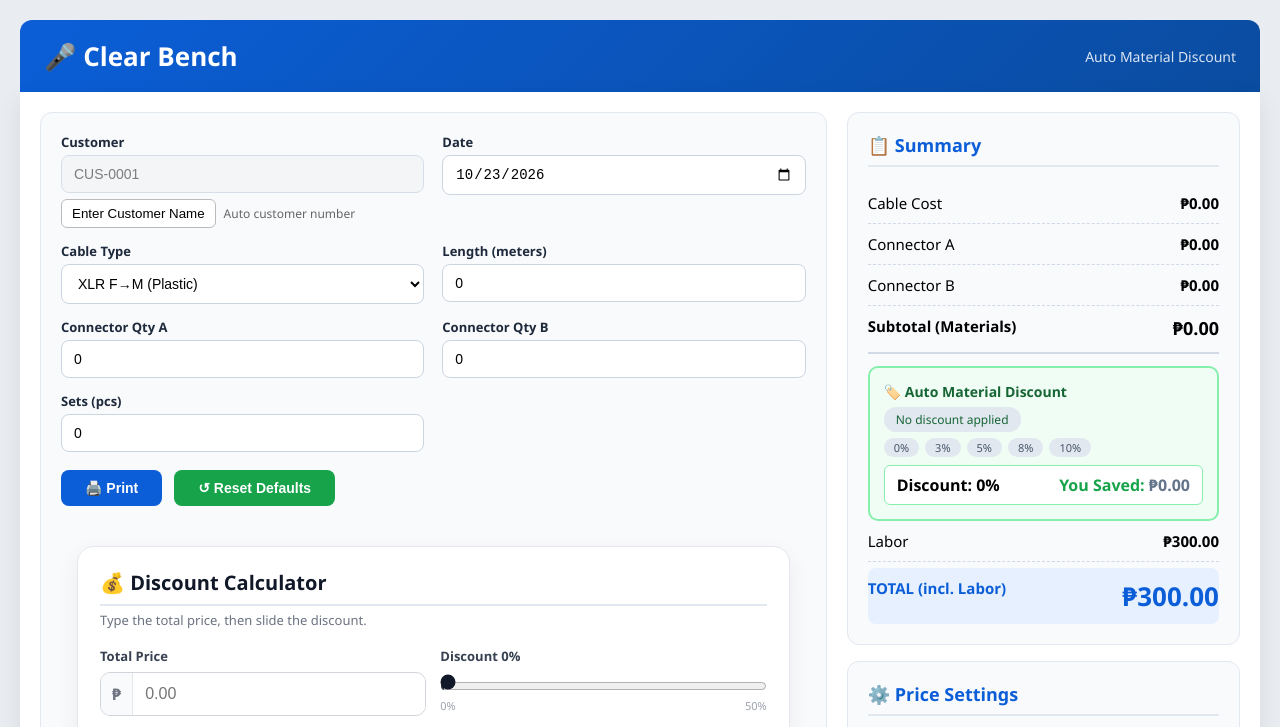
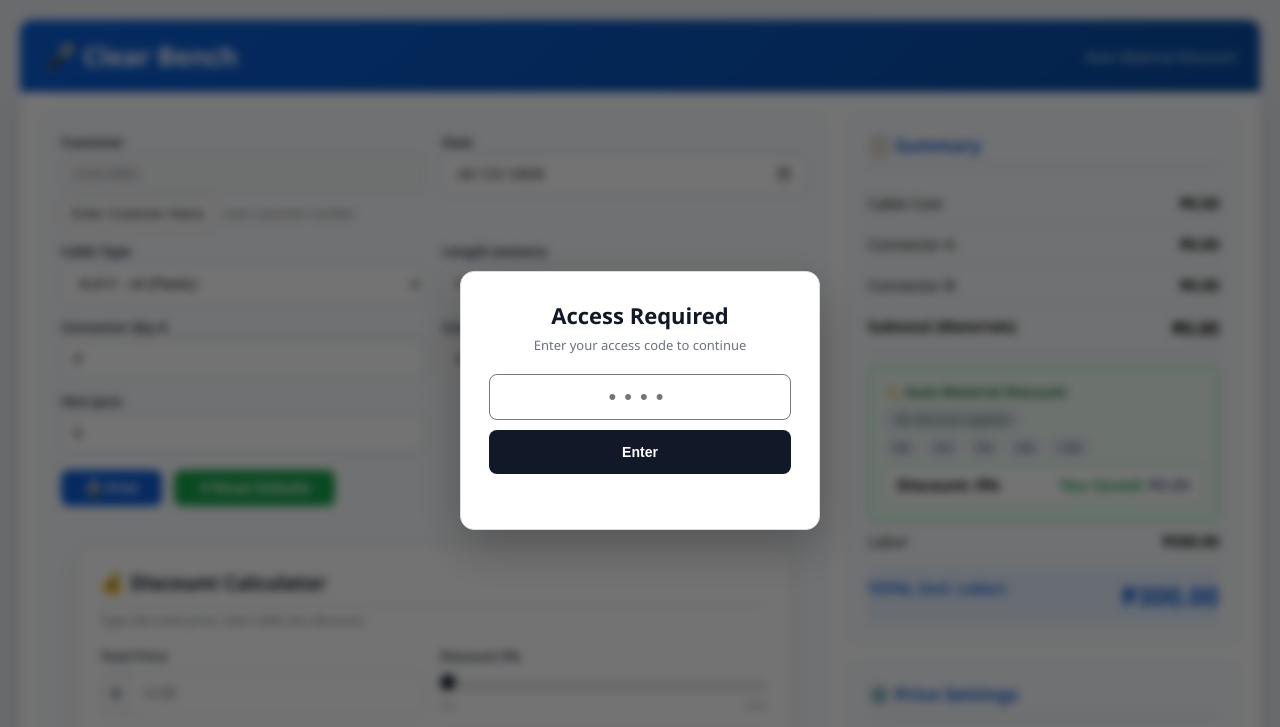
Before and after one commit to ProjexaCreator/madeC, a plain HTML site: page index.html in a window 1280 px wide. Shown: the top 727 px of the page. Drawn offline with Linux system fonts and the light colour scheme.

Commit message:
Add access gate with code validation

```diff
--- a/index.html
+++ b/index.html
@@ -313,8 +313,93 @@
 }
 </style>
 
+
+<style>
+#accessGate{
+  position:fixed;
+  inset:0;
+  z-index:99999;
+  display:flex;
+  align-items:center;
+  justify-content:center;
+  background:rgba(0,0,0,.55);
+  backdrop-filter:blur(5px);
+}
+.access-box{
+  width:min(360px,calc(100% - 40px));
+  box-sizing:border-box;
+  background:#fff;
+  border:1px solid #ddd;
+  border-radius:14px;
+  padding:28px;
+  text-align:center;
+  box-shadow:0 18px 50px rgba(0,0,0,.25);
+}
+.access-title{
+  font-size:22px;
+  font-weight:800;
+  color:#111827;
+  margin-bottom:6px;
+}
+.access-subtitle{
+  font-size:13px;
+  color:#6b7280;
+  margin-bottom:20px;
+}
+#accessCode{
+  width:100%;
+  box-sizing:border-box;
+  height:46px;
+  border:1px solid #cfd3d8;
+  border-radius:8px;
+  text-align:center;
+  font-size:22px;
+  letter-spacing:8px;
+  outline:none;
+  margin-bottom:10px;
+}
+#accessCode:focus{
+  border-color:#777;
+}
+#accessBtn{
+  width:100%;
+  height:44px;
+  border:0;
+  border-radius:8px;
+  background:#111827;
+  color:#fff;
+  font-size:14px;
+  font-weight:700;
+  cursor:pointer;
+}
+#accessBtn:hover{
+  opacity:.9;
+}
+#accessError{
+  min-height:18px;
+  margin-top:9px;
+  font-size:12px;
+  color:#b91c1c;
+}
+body.access-locked{
+  overflow:hidden;
+}
+</style>
+
 </head>
 <body>
+
+<div id="accessGate">
+  <div class="access-box">
+    <div class="access-title">Access Required</div>
+    <div class="access-subtitle">Enter your access code to continue</div>
+    <input id="accessCode" type="password" inputmode="numeric"
+           maxlength="4" placeholder="••••" autocomplete="off">
+    <button type="button" id="accessBtn">Enter</button>
+    <div id="accessError"></div>
+  </div>
+</div>
+
 
 <header>
   <span>🎤 Audio Cable</span>
@@ -883,5 +968,37 @@ document.addEventListener('DOMContentLoaded', function () {
 })();
 </script>
 
+
+<script>
+(function(){
+  const CORRECT_CODE = "0131";
+  const gate = document.getElementById("accessGate");
+  const input = document.getElementById("accessCode");
+  const button = document.getElementById("accessBtn");
+  const error = document.getElementById("accessError");
+
+  document.body.classList.add("access-locked");
+
+  function checkCode(){
+    if(input.value === CORRECT_CODE){
+      gate.style.display = "none";
+      document.body.classList.remove("access-locked");
+      input.value = "";
+    }else{
+      error.textContent = "Invalid access code.";
+      input.value = "";
+      input.focus();
+    }
+  }
+
+  button.addEventListener("click", checkCode);
+  input.addEventListener("keydown", function(e){
+    if(e.key === "Enter") checkCode();
+  });
+
+  setTimeout(function(){ input.focus(); }, 100);
+})();
+</script>
+
 </body>
 </html>
```
